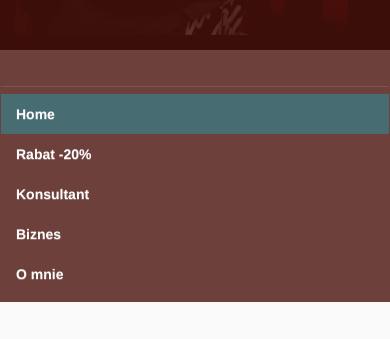
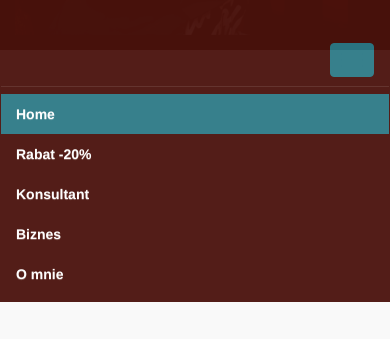
Before and after one commit to meftek/LZwebPage, a plain HTML site: page index.html in a window 390 px wide. Both pictures are taken after a click on the button "Toggle navigation". Shown: the part 465-804 px from the top of the page. Drawn offline with nearby package versions, Linux system fonts and the light colour scheme.

Commit message:
nav toggle

```diff
--- a/css/stylesheet.css
+++ b/css/stylesheet.css
@@ -99,8 +99,23 @@ h4,h2{
 .navbar-light .navbar-nav > .active > a:hover,
 .navbar-light .navbar-nav > .active > a:focus {
     color: white;
-    background-color: #1b4951;
+    background-color: #2d7a87;
 }
+
+/* mobile version */
+.navbar-light .navbar-toggle {
+    border-color: #2d7a87;
+}
+.navbar-light .navbar-toggle:hover,
+.navbar-light .navbar-toggle:focus {
+    background-color: #2d7a87;
+}
+.navbar-light .navbar-toggle .icon-bar {
+    background-color: #2d7a87;
+}
+
+
+
 
 #quote{
     font-family: 'Kalam', cursive;
@@ -171,6 +186,12 @@ footer{
     #authorquote{
         font-size: 20px;
     }
+    .navbar {
+
+    opacity: 0.95;
+
+}
+
 
 }
 
@@ -194,6 +215,11 @@ footer{
     #quote{
         font-size: 25px;
     }
+    .navbar {
+
+    opacity: 0.95;
+
+}
     }
 
 /*@media (min-width: 768px) {
```
